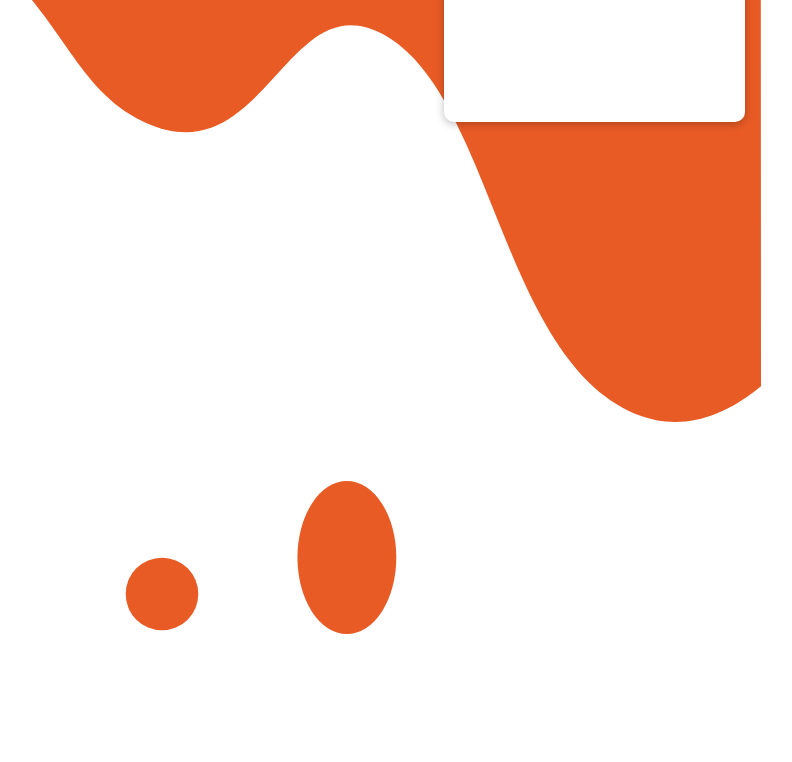
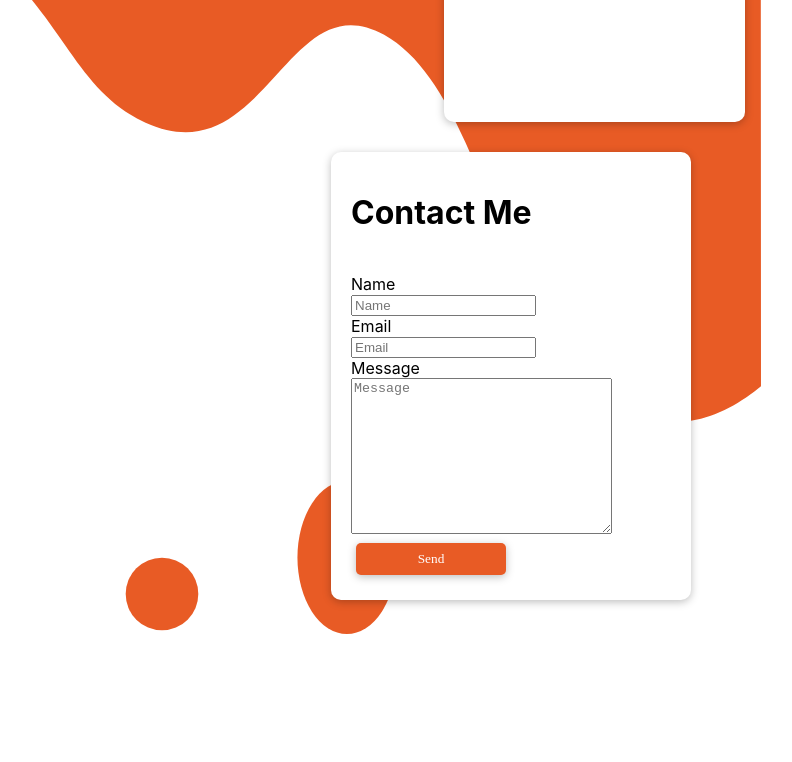
Before and after one commit to xATREYUx/devFolioFront-6.11.21, a React (Create React App) app: page / in a window 1280 px wide. Shown: the part 1129-1891 px from the top of the page, without its empty margins (379-1171 px from the left). Built offline with nearby package versions, Linux system fonts and the light colour scheme; no server answers.

Commit message:
added mailer functionality and firebase functions

```diff
--- /dev/null
+++ b/src/components/contacts/NewContactForm.js
@@ -0,0 +1,88 @@
+import React, { useState, useContext } from "react";
+import { FormContainer } from "./contacts.styles";
+import { appendErrors, useForm } from "react-hook-form";
+
+import Button from "../form-elements/button";
+import axios from "axios";
+import domain from "../../util/domain";
+
+const ContactUs = () => {
+  const [name, setName] = useState("");
+  const [email, setEmail] = useState("");
+  const [message, setMessage] = useState("");
+
+  const { register, handleSubmit, reset } = useForm("");
+  // const { sendRequest } = useHttpClient();
+
+  const [resetComponent, setResetComponent] = useState(false);
+
+  const resetForm = () => setResetComponent(!resetComponent);
+
+  const submitPost = async (e) => {
+    e.preventDefault();
+
+    console.log("send data", e);
+
+    try {
+      const postBody = {
+        name,
+        email,
+        message,
+      };
+
+      axios.post(`${domain}/contacts`, postBody);
+
+      resetForm();
+      reset();
+    } catch (err) {
+      console.log("submitPost error", err);
+    }
+  };
+
+  return (
+    <FormContainer>
+      <form id="new-post-form" onSubmit={submitPost}>
+        <h1>Contact Me</h1>
+        <br />
+        <label>Name</label>
+        <br />
+        <input
+          type="text"
+          placeholder="Name"
+          name="name"
+          onChange={(e) => setName(e.target.value)}
+          value={name}
+        />
+        <br />
+        <label>Email</label>
+        <br />
+        <input
+          type="text"
+          placeholder="Email"
+          name="email"
+          maxLength="42"
+          onChange={(e) => setEmail(e.target.value)}
+          value={email}
+        />
+        <br />
+        <label>Message</label>
+        <br />
+        <textarea
+          type="textarea"
+          placeholder="Message"
+          name="message"
+          cols="30"
+          rows="10"
+          onChange={(e) => setMessage(e.target.value)}
+          value={message}
+        />
+
+        {appendErrors.password && <p>{appendErrors.password.message}</p>}
+        <br />
+        <Button type="submit">Send</Button>
+      </form>
+    </FormContainer>
+  );
+};
+
+export default ContactUs;
--- /dev/null
+++ b/src/components/contacts/contacts.styles.js
@@ -0,0 +1,81 @@
+import styled from "styled-components";
+
+export const CardContainer = styled.div`
+  display: flex;
+  max-width: 340px;
+  height: 150px;
+  text-align: left;
+  background-color: white;
+  padding: 10px;
+  border-radius: 10px;
+  margin: 25px auto 25px auto;
+  box-shadow: 0 2px 8px rgba(0, 0, 0, 0.26);
+`;
+
+export const FormContainer = styled.div`
+  display: flex;
+  max-width: 320px;
+  text-align: left;
+  background-color: white;
+  padding: 20px;
+  border-radius: 10px;
+  margin: 25px auto 25px auto;
+
+  box-shadow: 0 2px 8px rgba(0, 0, 0, 0.26);
+`;
+
+export const Pagination = styled.div`
+  display: flex;
+  align-items: center;
+  justify-content: center;
+
+  .paginationItem {
+    background: #fff;
+    border: 2px solid #666;
+    padding: 10px 15px;
+    border-radius: 50%;
+    height: 45px;
+    width: 45px;
+    position: relative;
+    margin: 0 5px;
+    cursor: pointer;
+  }
+
+  .paginationItem span {
+    position: absolute;
+    top: 50%;
+    left: 50%;
+    transform: translate(-50%, -50%);
+  }
+
+  .prev,
+  .next {
+    background: #fff;
+    border: none;
+    padding: 10px;
+    color: black;
+    box-shadow: 0 0 3px rgba(0, 0, 0, 0.4);
+    margin: 0 10px;
+    cursor: pointer;
+  }
+
+  .paginationItem.active {
+    border: 1px solid #e85b25;
+    color: #e85b25;
+    pointer-events: none;
+  }
+
+  .paginationItem.deactivate {
+    pointer-events: none;
+    box-shadow: none;
+    color: #999;
+    border: #999;
+  }
+
+  .prev.disabled,
+  .next.disabled {
+    pointer-events: none;
+    box-shadow: none;
+    color: #999;
+  }
+`;
--- a/src/components/layout/pages/HomePage.js
+++ b/src/components/layout/pages/HomePage.js
@@ -25,6 +25,7 @@ import {
 } from "./home-page.styles";
 import PostList from "../../posts/PostList";
 import PostContext from "../../../context/PostContext";
+import ContactUs from "../../contacts/NewContactForm";
 
 const HomePage = () => {
   const [loadedPosts, setLoadedPosts] = useState([]);
@@ -77,6 +78,7 @@ const HomePage = () => {
               levels to this game.
             </Paragraph>
           </AboutMeContainer>
+          <ContactUs />
         </Column>
       </SectionContainer>
       {/* <HomeMidSectionOne posts={loadedPosts} /> */}
--- a/src/context/PostContext.js
+++ b/src/context/PostContext.js
@@ -15,6 +15,7 @@ const PostContextProvider = (props) => {
     for (var value of formData.values()) {
       console.log("createPost data", value);
     }
+
     try {
       console.log("createPost Action Initiated", formData);
       //  formData.imageOne = urllocation
```
Also changed, not shown: 1 other file (tests, documents, lock files or other folders).
